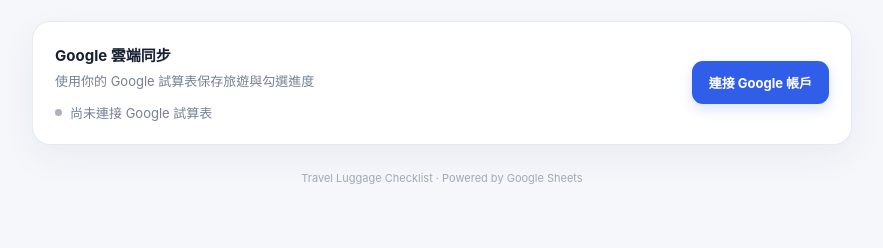
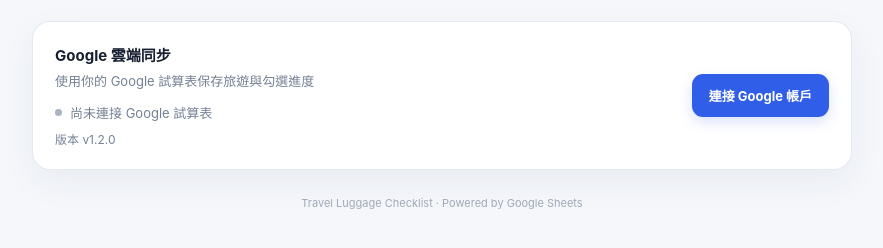
Before and after one commit to ScottYang13/travel-luggage-checklist, a plain HTML site: page index.html in a window 1280 px wide. Shown: the part 130-378 px from the top of the page, without its empty margins (198-1081 px from the left). Drawn offline with Linux system fonts and the light colour scheme.

Commit message:
Show app version on Google sign-in screen

```diff
--- a/index.html
+++ b/index.html
@@ -139,6 +139,7 @@
           <strong>Google 雲端同步</strong>
           <span>使用你的 Google 試算表保存旅遊與勾選進度</span>
           <div id="status" class="status"><i class="status-dot"></i><span id="statusText">尚未連接 Google 試算表</span></div>
+          <div class="section-kicker" style="margin-top:8px">版本 v1.2.0</div>
         </div>
         <button id="connectBtn" class="btn" onclick="connectGoogle()">連接 Google 帳戶</button>
       </div>
```
